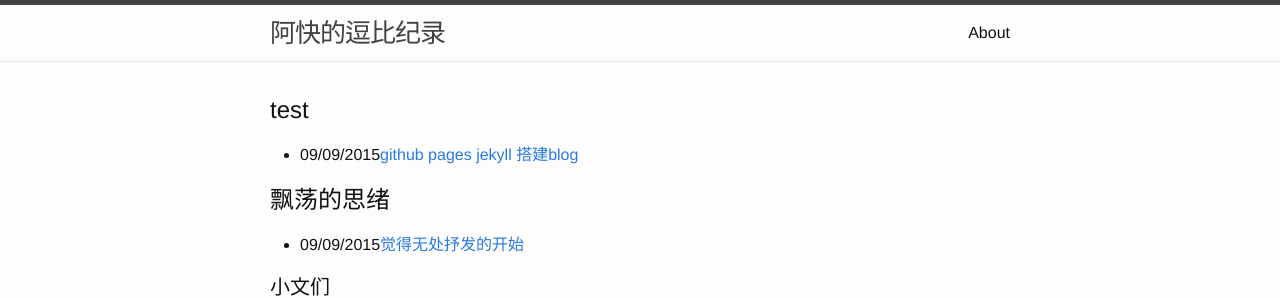
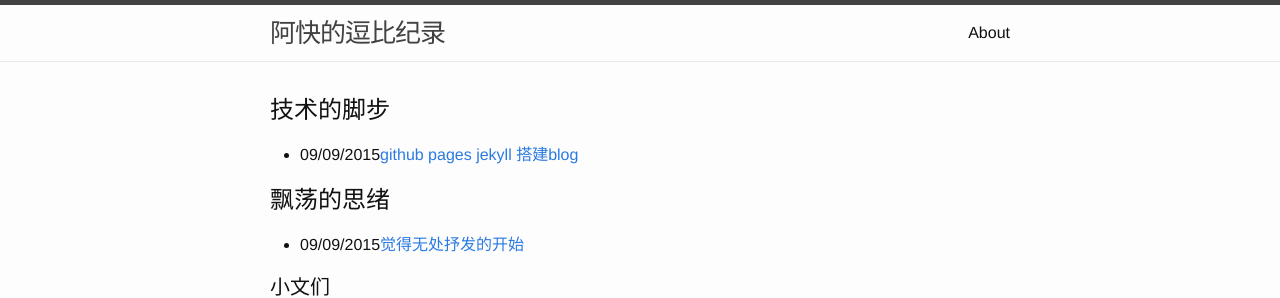
Before and after one commit to kuai/blog, a Jekyll site: the page built from index.html, in a window 1280 px wide. Shown: the top 298 px of the page. Built offline with Jekyll 4.4.1, drawn with Linux system fonts in a browser that asks for light colours.

Commit message:
change layout add cat

```diff
--- a/_posts/2015-09-09-test.md
+++ b/_posts/2015-09-09-test.md
@@ -2,7 +2,7 @@
 layout: post
 title: "github pages jekyll 搭建blog"
 description: ""
-category: test
+category: 技术的脚步
 tags: []
 ---
 github pages jekyll 搭建blog
```
